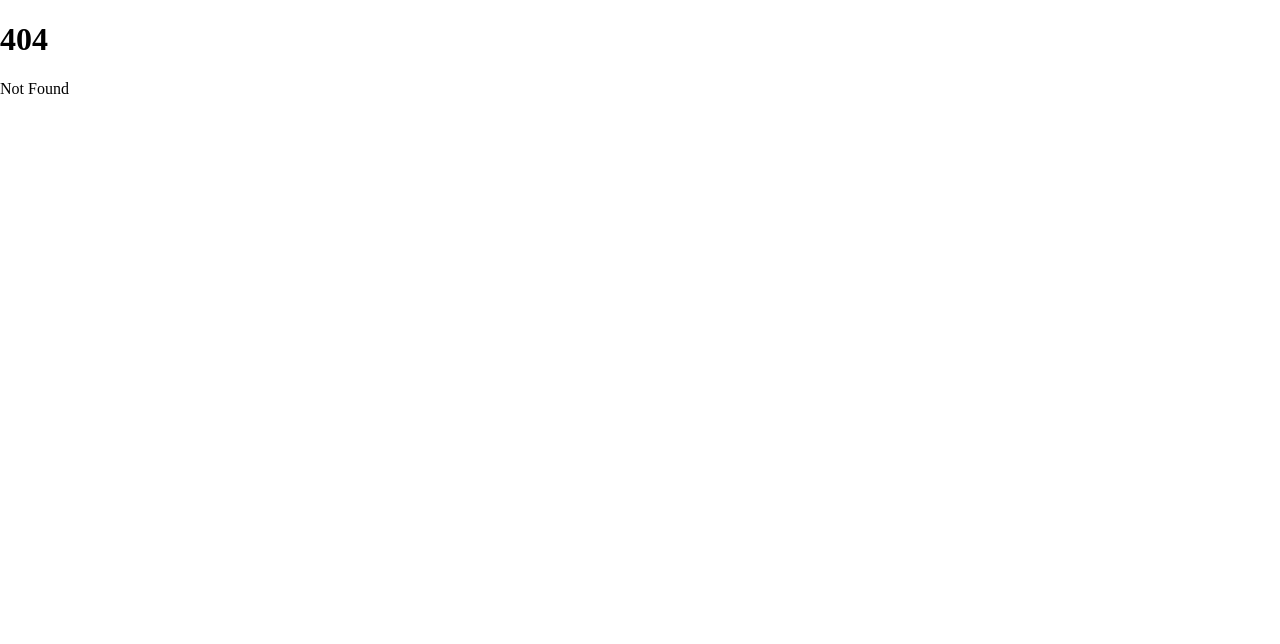
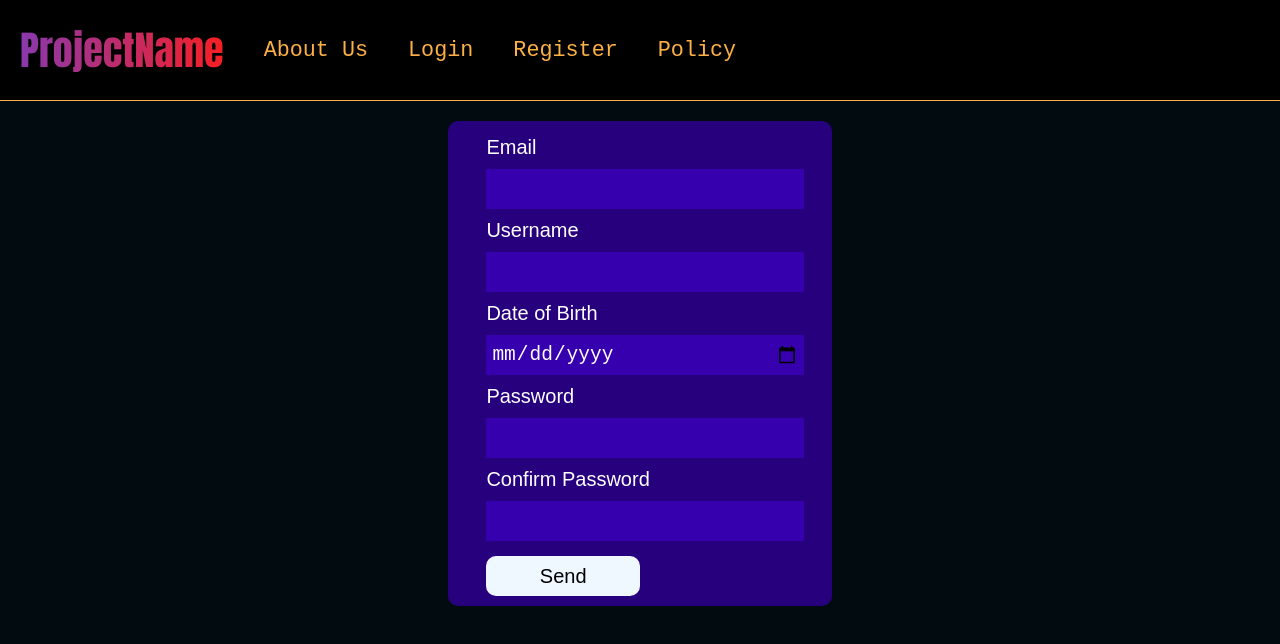
Before and after one commit to TAFH-debug/Dostas, a SvelteKit app: page /register in a window 1280 px wide. Before the commit this address had no page. Shown: the top 644 px of the page. Built offline with nearby package versions, Linux system fonts and the light colour scheme.

Commit message:
unfinished registration page

```diff
--- /dev/null
+++ b/src/routes/register/+page.js
@@ -0,0 +1 @@
+export const prerender = true;
--- /dev/null
+++ b/src/routes/register/+page.svelte
@@ -0,0 +1,195 @@
+<script>
+  import Header from "../Header.svelte";
+
+
+  let missingRequirements = [];
+  let passwordActual, passwordConfirm, matching = true, text = "Ok.", display, color;
+  let userData = {
+    email:'',
+    username:'',
+    password: '',
+    dob: '',
+  }
+
+  function passwordReqCheck() {
+    missingRequirements = [];
+    const requirements = [
+        { name: 'an Uppercase letter', regex: /[A-Z]/ },
+        { name: 'a Lowercase letter', regex: /[a-z]/ },
+        { name: 'a Digit', regex: /\d/ },
+        // { name: 'a Special character', regex: /[!@#$%^&*()_+\-=\[\]{};':"\\|,.<>\/?]+/ },
+    ];
+    requirements.forEach(req => {
+      if (!req.regex.test(passwordActual)) {
+        missingRequirements.push(req.name);
+        console.log("added " + req.name)
+      }
+    })
+    if (passwordActual.length < 8) {
+      missingRequirements.push("at least 8 characters");
+    }
+  }
+  function notMatching() {
+    if (passwordConfirm.trim() === '' || passwordConfirm !== passwordActual) {
+      matching = false;
+    }
+    else {
+      matching = true;
+    }
+  }
+  function validateDOB() {
+    const dob = new Date(userData.dob);
+    const today = new Date();
+    const age = Math.floor((today - dob) / (1000 * 60 * 60 * 24 * 365.25));
+    if (age > 12) {return true}
+    else {return false}
+  }
+  function send() {
+      fetch('http://localhost:3000/api/register', {
+        method: 'POST',
+        headers: {
+          'Accept': 'application/json',
+          'Content-Type': 'application/json'
+        },
+        body: JSON.stringify({
+          userData
+        })
+      })
+      .then((resp => resp.json()))
+      .then(
+        (resp) => {
+          if (resp['is_ok'] == "true") {
+            text = "Ok.";
+            display = "block";
+            color = "green";
+          }
+          else {
+            color = "red";
+            text = resp['reason'];
+            display = "block";
+          }
+        }
+      ).catch(
+        (e) => console.log(e)
+      )
+  }
+</script>
+
+<Header />
+<link rel="stylesheet" href="https://fonts.googleapis.com/css?family=Poppins" />
+<div class="body">
+
+  <div class="container">
+
+    <div class="form_cont">
+
+      <div class="form_label">Email</div>
+      <input class="form_input" type="text" bind:value="{userData.email}"/>
+      <div class="form_label">Username</div>
+      <input class="form_input" type="text" bind:value="{userData.username}"/>
+
+      <div class="form_label">Date of Birth</div>
+      <input class="form_input" type="date" id="dob" bind:value={userData.dob} on:change={validateDOB}>
+
+      <div class="form_label">Password</div>
+      <input class="form_input" type="password"  bind:value="{passwordActual}" on:input={passwordReqCheck}/>
+      {#if missingRequirements.length > 0}
+        <div>
+          <p>Password must have:</p>
+          <ul>
+            {#each missingRequirements as requirement}
+              <li>{requirement}</li>
+            {/each}
+          </ul>
+        </div>
+      {/if}
+      <div class="form_label">Confirm Password</div>
+      <input class="form_input" type="password" bind:value="{passwordConfirm}" on:input={notMatching}/>
+      {#if !matching}
+        <div>
+          <p>Passwords do not match</p>
+        </div>
+      {/if}
+      <input class="form_button" type="button" value="Send" on:click={send}/>
+
+      <div class="form_status" style:display={display} style:color={color}>{text}</div>
+
+
+    </div>
+
+  </div>
+</div>
+
+<style>
+  .body {
+    background-color: #020b0f;
+    height: 100%;
+    width: 100%;
+  }
+  .container {
+    /* height: 100%; */
+    width: 100%;
+    /* margin: 30px 0px; */
+    background-color: #020b0f;
+    align-items: center;
+    display: flex;
+    justify-content: center;
+    transform: translateY(20px);
+  }
+  .form_cont {
+    background-color: #27007d;
+    padding: 10px 0px;
+    height: fit-content;
+    width: 30%;
+    border-radius: 10px;
+    display: flex;
+    justify-content: center;
+    flex-direction: column;
+  }
+  .form_input {
+    color: white;
+    background-color: #3700ae;
+    height: 30px;
+    width: 80%;
+    padding: 5px;
+    margin: 5px 10%;
+    border: none;
+    font-size: 150%;
+  }
+  .form_label {
+    color: white;
+    margin: 5px 10%;
+    font-size: 20px;
+    font-family: Arial, Helvetica, sans-serif;
+  }
+  .form_input:active,
+  :hover,
+  :focus {
+    outline: none;
+    outline-offset: 0;
+  }
+  .form_button {
+    background-color: aliceblue;
+    width: 40%;
+    margin-top: 10px;
+    margin-left: 10%;
+    border: none;
+    border-radius: 10px;
+    height: 40px;
+    font-size: 20px;
+  }
+
+  .form_status {
+    display: none;
+    color: white;
+    margin: 5px 10%;
+    font-size: 20px;
+    font-family: Arial, Helvetica, sans-serif;
+  }
+  .form_cont p, ul {
+    color: white;
+    margin: 5px 10%;
+    font-size: 10px;
+    font-family: Arial, Helvetica, sans-serif;
+  }
+</style>
```
